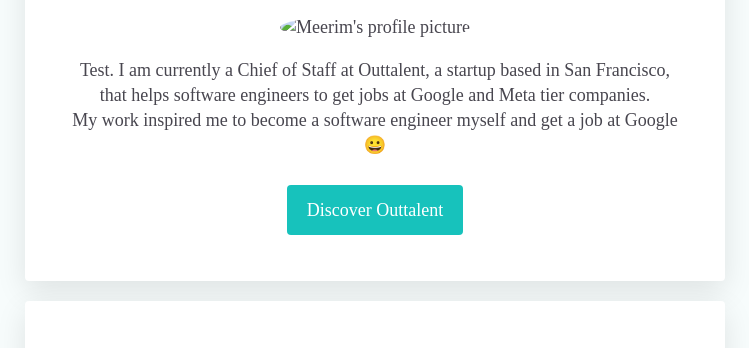
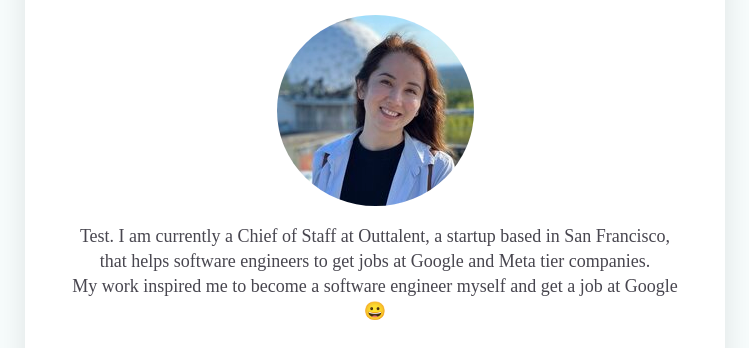
Before and after one commit to meerim-asylbek/profile, a plain HTML site: page index.html in a window 1280 px wide. Shown: the part 113-461 px from the top of the page, without its empty margins (265-1014 px from the left). Drawn offline with Linux system fonts and the light colour scheme.

Commit message:
Update index.html

```diff
--- a/index.html
+++ b/index.html
@@ -11,7 +11,7 @@
     <div class="container">
       <div class="card">
         <h1>Hello, I'm Meerim</h1>
-        <img src="images/photo.png" alt="Meerim's profile picture" class="image-circle">
+        <img src="images/photo.jpg" alt="Meerim's profile picture" class="image-circle">
         <p id="intro">
           Test. I am currently a Chief of Staff at Outtalent, a startup based in San Francisco, that helps software engineers to get jobs at Google and Meta tier companies.<br>
           My work inspired me to become a software engineer myself and get a job at Google &#128512;
```
